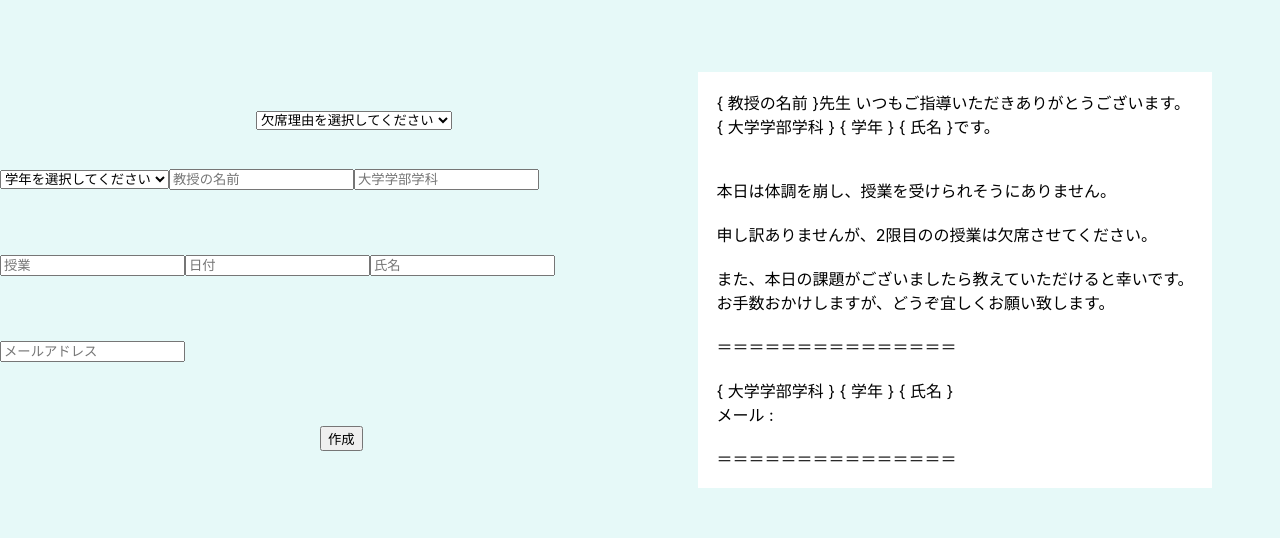
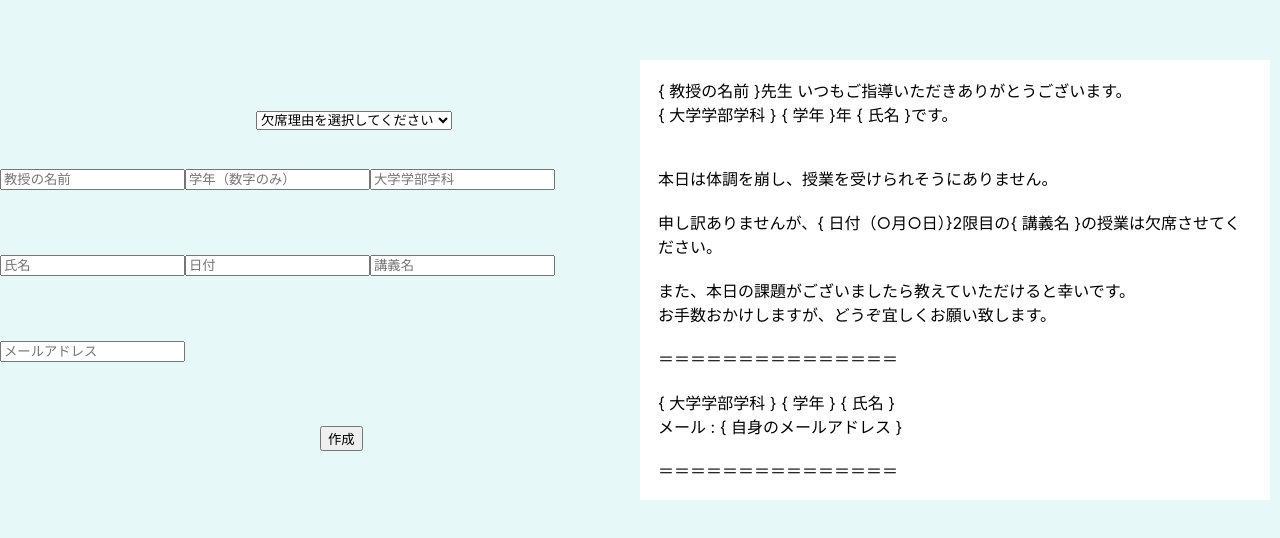
Before and after one commit to yusei53/ASAP, a React (Create React App) app: page / in a window 1280 px wide. Shown: the part 120-658 px from the top of the page. Built offline with nearby package versions, Linux system fonts and the light colour scheme.

Commit message:
props変更

```diff
--- a/src/components/TemMessage.jsx
+++ b/src/components/TemMessage.jsx
@@ -5,7 +5,7 @@ export const TemMessage = (props) => {
   return (
     <SBox>
       {teacher}先生 いつもご指導いただきありがとうございます。 <br />
-      {university} {grade} {name}です。
+      {university} {grade}年 {name}です。
       <br />
       <br />
       <br />
--- a/src/components/Test.jsx
+++ b/src/components/Test.jsx
@@ -2,6 +2,7 @@ import React from "react";
 import { useLocation } from "react-router-dom";
 import styled from "styled-components";
 import { useState } from "react";
+import { TemMessage } from "./TemMessage";
 
 export const Test = () => {
   const location = useLocation();
@@ -27,29 +28,15 @@ export const Test = () => {
   return (
     <SDiv>
       <div id="copy-text">
-        {teacher}先生 いつもご指導いただきありがとうございます。 <br />
-        {university} {grade} {name}です。
-        <br />
-        <br />
-        <br />
-        本日は体調を崩し、授業を受けられそうにありません。
-        <br />
-        <br />
-        申し訳ありませんが、{date}2限目の{lesson}の授業は欠席させてください。
-        <br />
-        <br />
-        また、本日の課題がございましたら教えていただけると幸いです。
-        <br />
-        お手数おかけしますが、どうぞ宜しくお願い致します。
-        <br />
-        <br />
-        ＝＝＝＝＝＝＝＝＝＝＝＝＝＝＝ <br />
-        <br />
-        {university} {grade} {name} <br />
-        メール : {mail} <br />
-        携帯電話：090-○○○○-×××× <br />
-        <br />
-        ＝＝＝＝＝＝＝＝＝＝＝＝＝＝＝
+        <TemMessage
+          teacher={teacher}
+          name={name}
+          lesson={lesson}
+          university={university}
+          date={date}
+          grade={grade}
+          mail={mail}
+        />
       </div>
       <button onClick={copyToClipboard}>
         {isCopied ? "Copied!" : "Copy to Clipboard"}
--- a/src/components/WelcomePage.jsx
+++ b/src/components/WelcomePage.jsx
@@ -30,19 +30,16 @@ export const WelcomePage = () => {
                 <option value="C先生">部活</option>
               </SSelect>
             </SelectParent>
-            <SSelect
-              name="grade"
-              placeholder="学年"
-              value={inputValues.grade || ""}
-              onChange={handleInputChange}
-            >
-              <option value="sss">学年を選択してください</option>
-              <option value="1">1</option>
-            </SSelect>
             <SInput
               name="teacher"
               placeholder="教授の名前"
               value={inputValues.teacher || ""}
+              onChange={handleInputChange}
+            />
+            <SInput
+              name="grade"
+              placeholder="学年（数字のみ）"
+              value={inputValues.grade || ""}
               onChange={handleInputChange}
             />
             <SInput
@@ -52,9 +49,9 @@ export const WelcomePage = () => {
               onChange={handleInputChange}
             />
             <SInput
-              name="lesson"
-              placeholder="授業"
-              value={inputValues.lesson || ""}
+              name="name"
+              placeholder="氏名"
+              value={inputValues.name || ""}
               onChange={handleInputChange}
             />
             <SInput
@@ -64,9 +61,9 @@ export const WelcomePage = () => {
               onChange={handleInputChange}
             />
             <SInput
-              name="name"
-              placeholder="氏名"
-              value={inputValues.name || ""}
+              name="lesson"
+              placeholder="講義名"
+              value={inputValues.lesson || ""}
               onChange={handleInputChange}
             />
             <SInput
@@ -100,6 +97,9 @@ export const WelcomePage = () => {
           university="{ 大学学部学科 }"
           grade="{ 学年 }"
           name="{ 氏名 }"
+          date="{ 日付（○月○日）}"
+          lesson="{ 講義名 }"
+          mail="{ 自身のメールアドレス }"
         />
       </RightElement>
     </SDiv>
```
